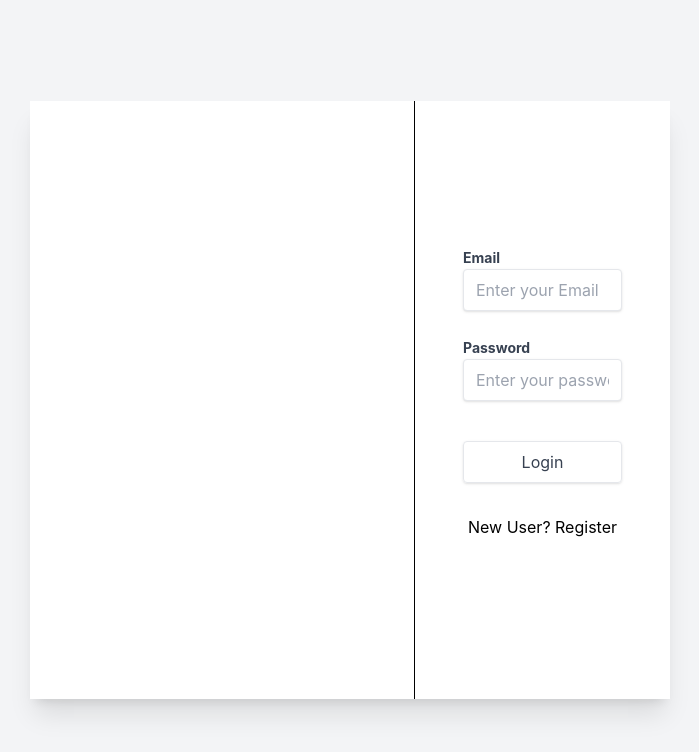
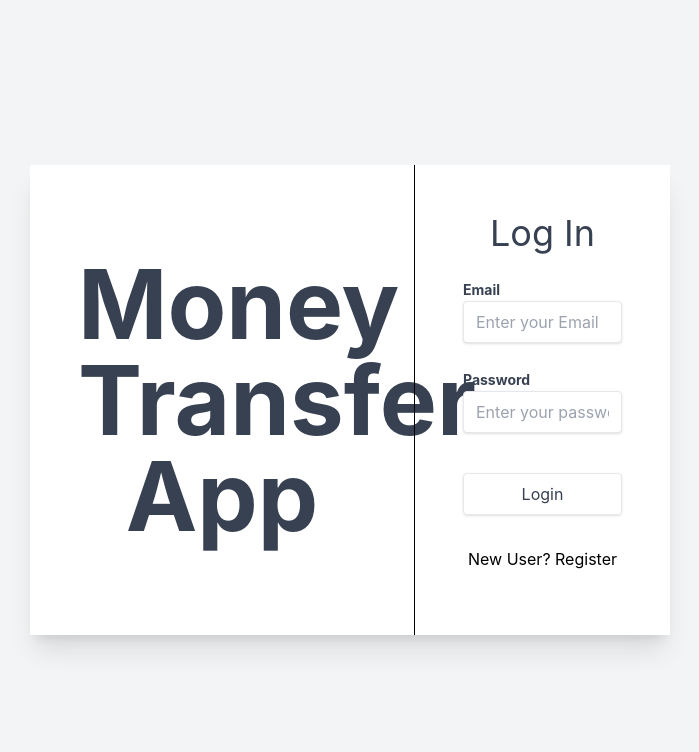
Before and after one commit to bhgarsene/money-transfer, a Next.js app: page / in a window 1280 px wide. Shown: the top 752 px of the page, without its empty margins (290-989 px from the left). Built offline with nearby package versions, Linux system fonts and the light colour scheme.

Commit message:
working on session

```diff
--- a/pages/index.jsx
+++ b/pages/index.jsx
@@ -60,8 +60,10 @@ export default function Login() {
             <div className="h-screen flex items-center justify-center px-80 bg-gray-100">
                 <div className="flex shadow-xl w-full bg-white items-center">
                     <div className="w-3/5">
+                        <p className="text-8xl font-bold text-center px-12 text-gray-700">Money Transfer App</p>
                     </div>
-                    <div className="w-2/5 border-l border-black px-12 py-36 flex flex-col justify-between">
+                    <div className="w-2/5 border-l border-black px-12 py-12 flex flex-col justify-between">
+                        <p className="text-4xl text-center text-gray-700 mb-6">Log In</p>
                         <InputText
                             label="Email"
                             type="email"
--- a/pages/register.jsx
+++ b/pages/register.jsx
@@ -75,8 +75,10 @@ export default function Component() {
             <div className="h-screen flex items-center justify-center bg-gray-100">
                 <div className="flex shadow-xl bg-white items-center w-2/3">
                     <div className="w-3/5">
+                        <p className="text-8xl font-bold text-center px-12 text-gray-700">Money Transfer App</p>
                     </div>
-                    <div className="w-2/5 border-l border-black px-12 py-20 flex flex-col justify-between">
+                    <div className="w-2/5 border-l border-black px-12 py-12 flex flex-col justify-between">
+                        <p className="text-4xl text-center text-gray-700 mb-6">Register</p>
                         <InputText
                             label="Full Name"
                             type="text"
--- a/pages/send.jsx
+++ b/pages/send.jsx
@@ -15,11 +15,12 @@ export const getServerSideProps = async (context) => {
     if (!session) {
         return {
             redirect: {
-                destination: '/',
+                destination: '/send',
                 permanent: false,
             },
         }
     }
+    console.log(session)
     const [availableUsers, balances] = await Promise.all([
         await prisma.user.findMany({
             where: {
--- a/pages/transaction.jsx
+++ b/pages/transaction.jsx
@@ -6,14 +6,14 @@ import { getSession, useSession } from 'next-auth/client';
 
 export const getServerSideProps = async (context) => {
     const session = await getSession(context)
-    // if (!session) {
-    //     return {
-    //         redirect: {
-    //             destination: '/',
-    //             permanent: false,
-    //         },
-    //     }
-    // }
+    if (!session) {
+        return {
+            redirect: {
+                // destination: '/',
+                permanent: false,
+            },
+        }
+    }
 
     console.log(session)
     const [balances, transactions] = await Promise.all([
```
